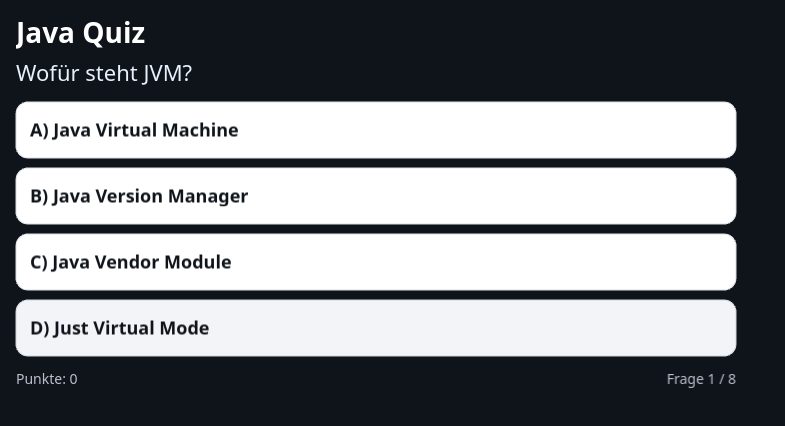
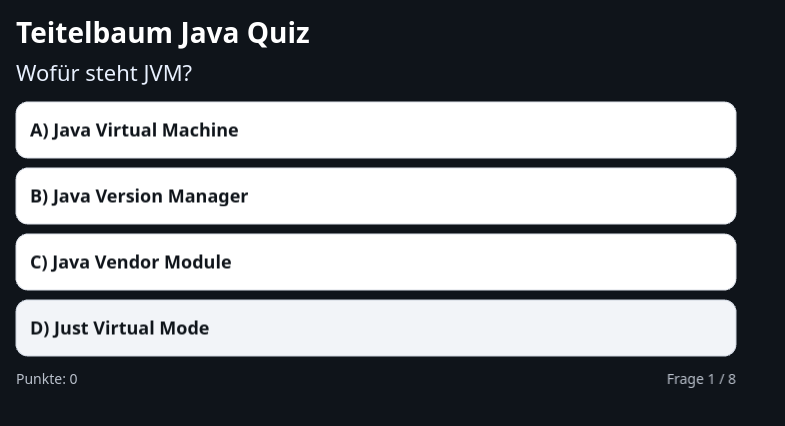
Before and after one commit to inspiringsource/pixi-quiz, a website built with Vite: page index.html in a window 1280 px wide. Shown: the whole page, without its empty margins (0-785 px from the left). Built offline with nearby package versions, Linux system fonts and the light colour scheme; animation ran at ten frames a second.

Commit message:
update title and logging messages to Teitelbaum

```diff
--- a/index.html
+++ b/index.html
@@ -3,7 +3,7 @@
   <head>
     <meta charset="UTF-8" />
     <meta name="viewport" content="width=device-width, initial-scale=1, viewport-fit=cover"/>
-    <title>Pixi Quiz</title>
+    <title>Teitelbaum Quiz</title>
     <style>
       html, body { margin:0; height:100%; }
       body { background:#0f141a; }
--- a/main.js
+++ b/main.js
@@ -3,7 +3,7 @@ import { Application, Text, TextStyle, Container, Graphics } from 'pixi.js';
 
 (async () => {
   // boot marker (helps debugging)
-  console.log('pixi-quiz boot');
+  console.log('Teitelbaum-quiz boot');
 
   const app = new Application();
   await app.init({ background: '#0f141a', resizeTo: window, antialias: true });
@@ -42,7 +42,7 @@ const overlay = new Container();   app.stage.addChild(overlay);  // results scre
 overlay.visible = false;
 
 /* --- Title / Question / Status --- */
-const title = new Text({ text: "Java Quiz", style: titleStyle }); root.addChild(title);
+const title = new Text({ text: "Teitelbaum Java Quiz", style: titleStyle }); root.addChild(title);
 const questionText = new Text({ text: "", style: qStyle });       root.addChild(questionText);
 const scoreText = new Text({ text: "Punkte: 0", style: smallStyle });
 const progressText = new Text({ text: "Frage 1 / 8", style: smallStyle });
```
